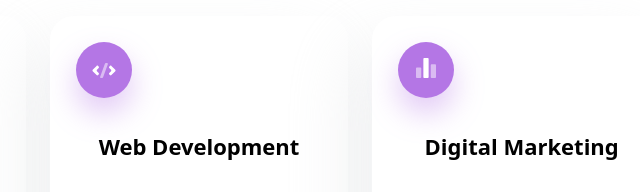
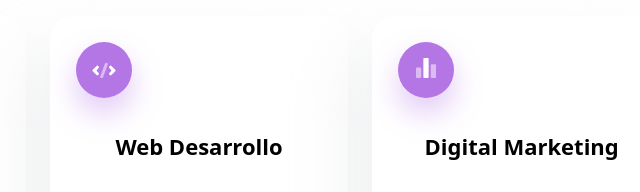
Before and after one commit to MitPlaza/inventario, a plain HTML site: page index.html in a window 1280 px wide. Shown: the top 192 px of the page, 441-1081 px from the left. Drawn offline with nearby package versions, Linux system fonts and the light colour scheme.

Commit message:
cmbuode texto

```diff
--- a/index.html
+++ b/index.html
@@ -65,7 +65,7 @@
                         </div>
                         <a href="services-detail.html"
                             class="my-8 inline-block text-[22px] font-extrabold text-black dark:text-white dark:group-hover:text-black">Web
-                            Development</a>
+                            Desarrollo</a>
                         <p class="mb-10 text-lg font-semibold transition line-clamp-3 dark:group-hover:text-black">
                             We help develop company websites to be more professional and attractive
                         </p>
```
